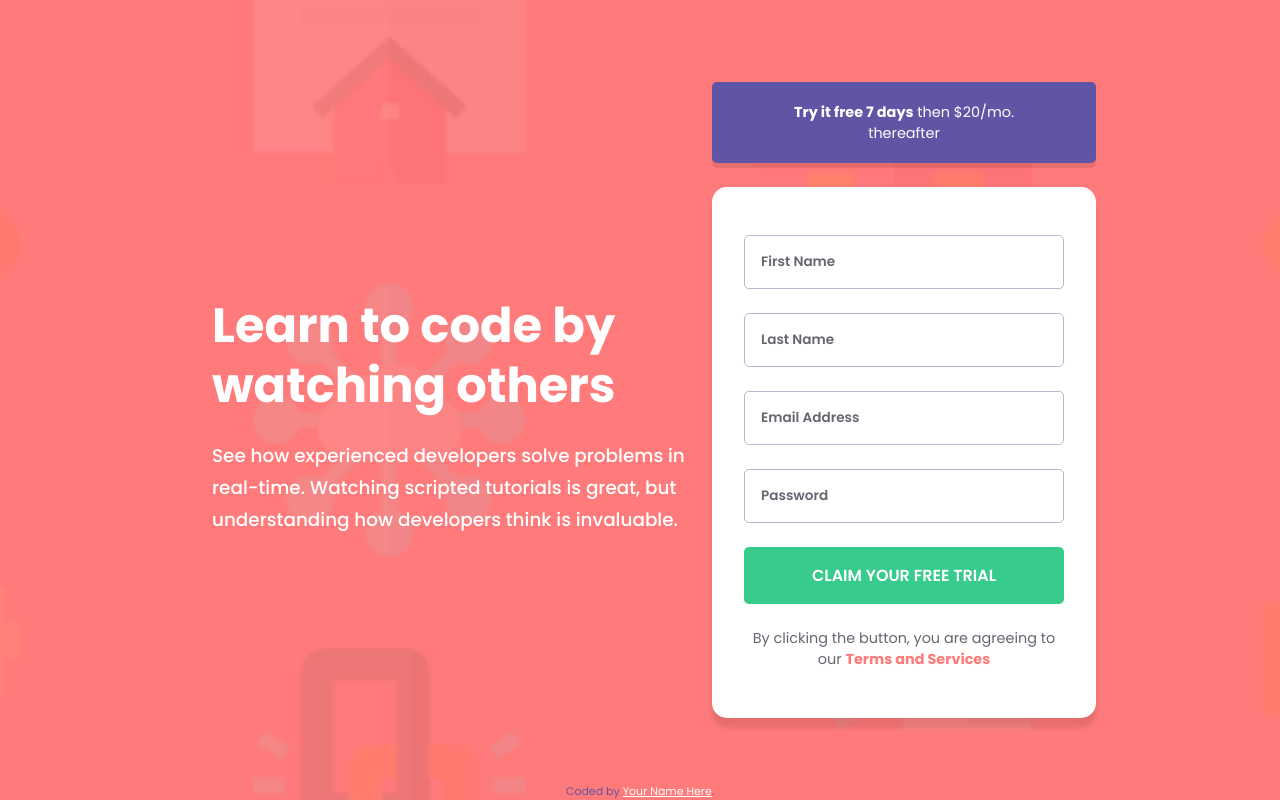
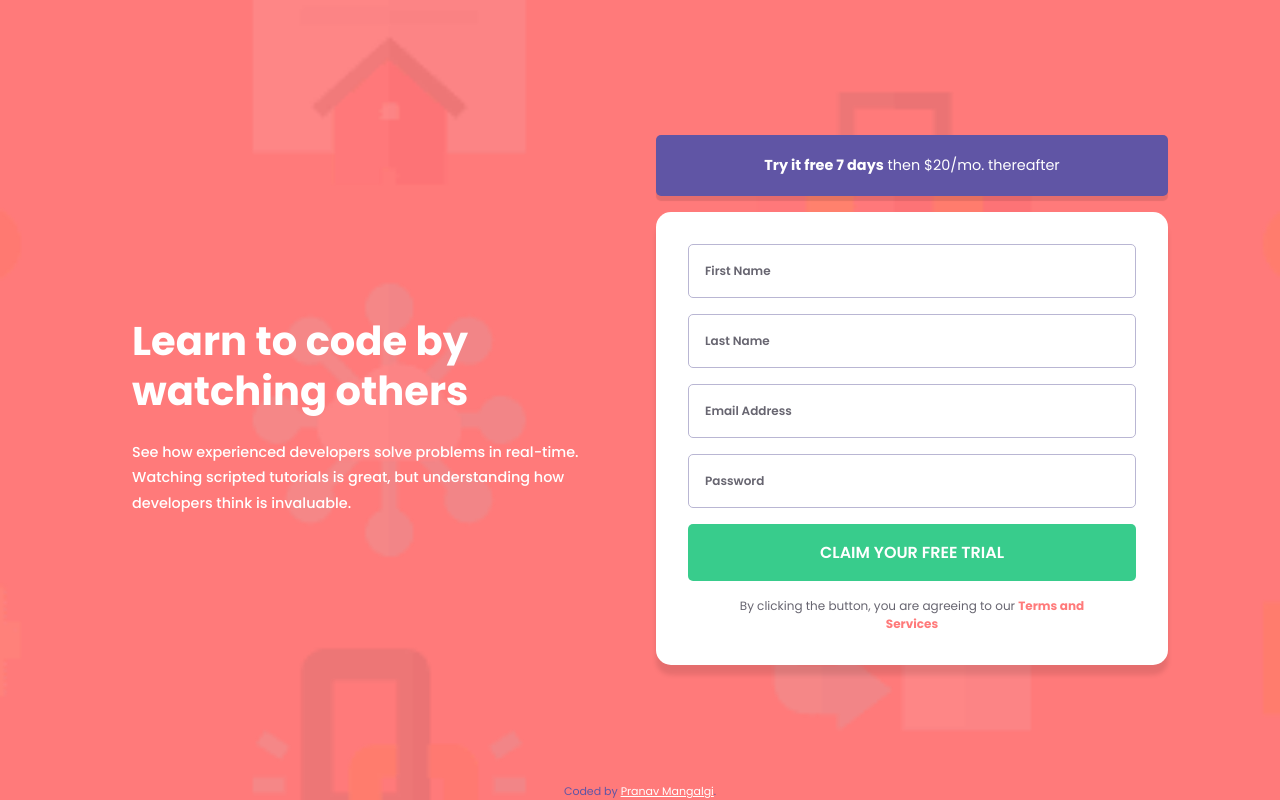
Before and after one commit to PranavMangalgi/intro-signup-form, a plain HTML site: page index.html in a window 1280 px wide. Drawn offline with Linux system fonts and the light colour scheme.

Commit message:
updated viewport

```diff
--- a/index.html
+++ b/index.html
@@ -61,7 +61,7 @@
 
   <footer>
     <p class="attribution">
-    Coded by <a href="https://github.com/PranavMangalgi?tab=repositories" target="_blank">Your Name Here</a>.
+    Coded by <a href="https://github.com/PranavMangalgi?tab=repositories" target="_blank">Pranav Mangalgi</a>.
     </p>
   </footer>
 </body>
--- a/style.css
+++ b/style.css
@@ -171,33 +171,45 @@ footer{
     .container{
         width: 100%;
         flex-direction: row;
-        gap: 1rem;
+        gap: 2rem;
+        max-height: 50vh;
     }
     .content{
         max-width: 40vw;
         text-align: left;
-        padding-left: 1.75rem;
+        padding-left: 1.25rem;
     }
     .content h2{
         margin-top: 0;
         padding-left: 0rem;
-        font-size: 3em;
+        font-size: 2.5em;
         line-height: 1.25;
+    }
+    #banner{
+        padding: 1.25rem 0;
     }
     .content p{
         line-height: 1.75;
-        font-size: 1.15rem;
+        font-size: .9rem;
         width: fit-content;
     }
     .input-details{
-        max-width: 30vw;
-        gap: 1.5rem;
+        max-width: 40vw;
+        gap: 1rem;
     }
     form{
-        padding: 3rem 2rem;
-        gap: 1.5rem;
+        padding:2rem;
+        gap: 1rem;
+    }
+
+    form input::placeholder{
+        font-size: .75rem;
     }
     button + p{
-        font-size: .9rem;
+        font-size: .75rem;
+        padding: 0 3rem;
+    }
+    .error{
+        font-size: .75rem;
     }
 }
```
